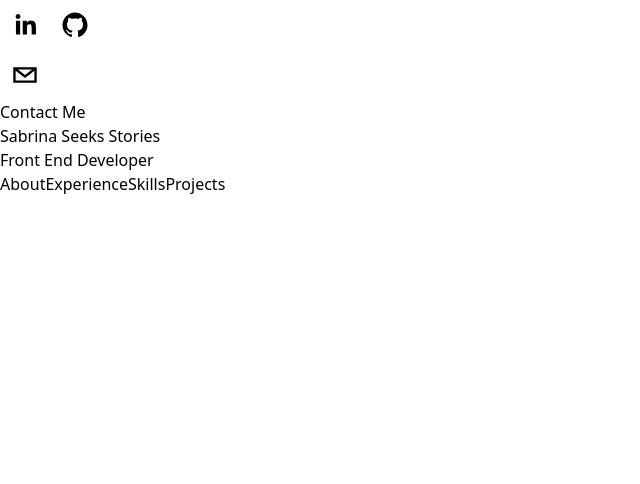
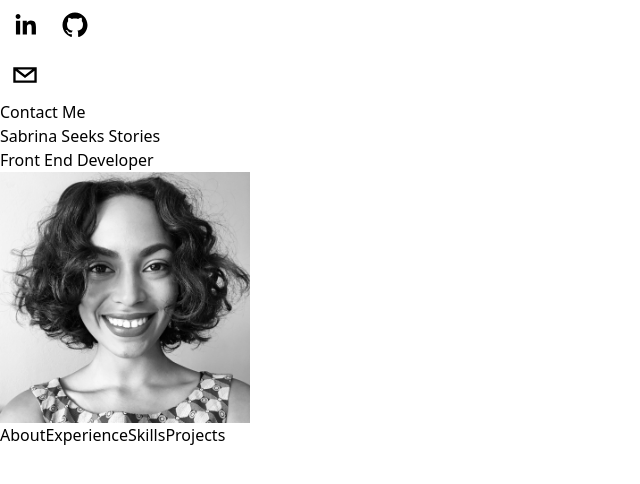
Before and after one commit to sludovicdelys/my-portfolio, a Next.js app: page / in a window 1280 px wide. Shown: the top 484 px of the page, without its empty margins (0-640 px from the left). Built offline with nearby package versions, Linux system fonts and the light colour scheme.

Commit message:
feat : add hero image

```diff
--- a/Components/Hero.tsx
+++ b/Components/Hero.tsx
@@ -1,6 +1,7 @@
 import React from 'react';
 import Link from "next/link";
-import sabrina from "../public/images/sabrina.jpg";
+import Image from "next/image";
+import heroImage from "../public/static/images/sabrina.png"
 
 type Props = {};
 
@@ -9,6 +10,13 @@ export default function Hero({}: Props) {
         <div className="flex flex-col space-y-1 md:space-y-8 items-center justify-center text-center overflow-hidden mt-20">
             <h1 className="text-5xl lg:text-6xl font-semibold scroll-px-10 ">Sabrina Seeks Stories</h1>
             <h2 className="w-max text-xs lg:text-lg uppercase pb-2 tracking-[5px] lg:tracking-[15px]">Front End Developer</h2>
+
+            <Image
+            src={heroImage}
+            alt="Picture of the author"
+            width={250}
+            height={250}
+            className="rounded-full"/>
 
             <div className="pt-1 lg:pt-5 space-x-3.5 md:space-x-3.5 z-20">
                 <Link href="#about">
```
Also changed, not shown: public/static/images/sabrina.png (added).
